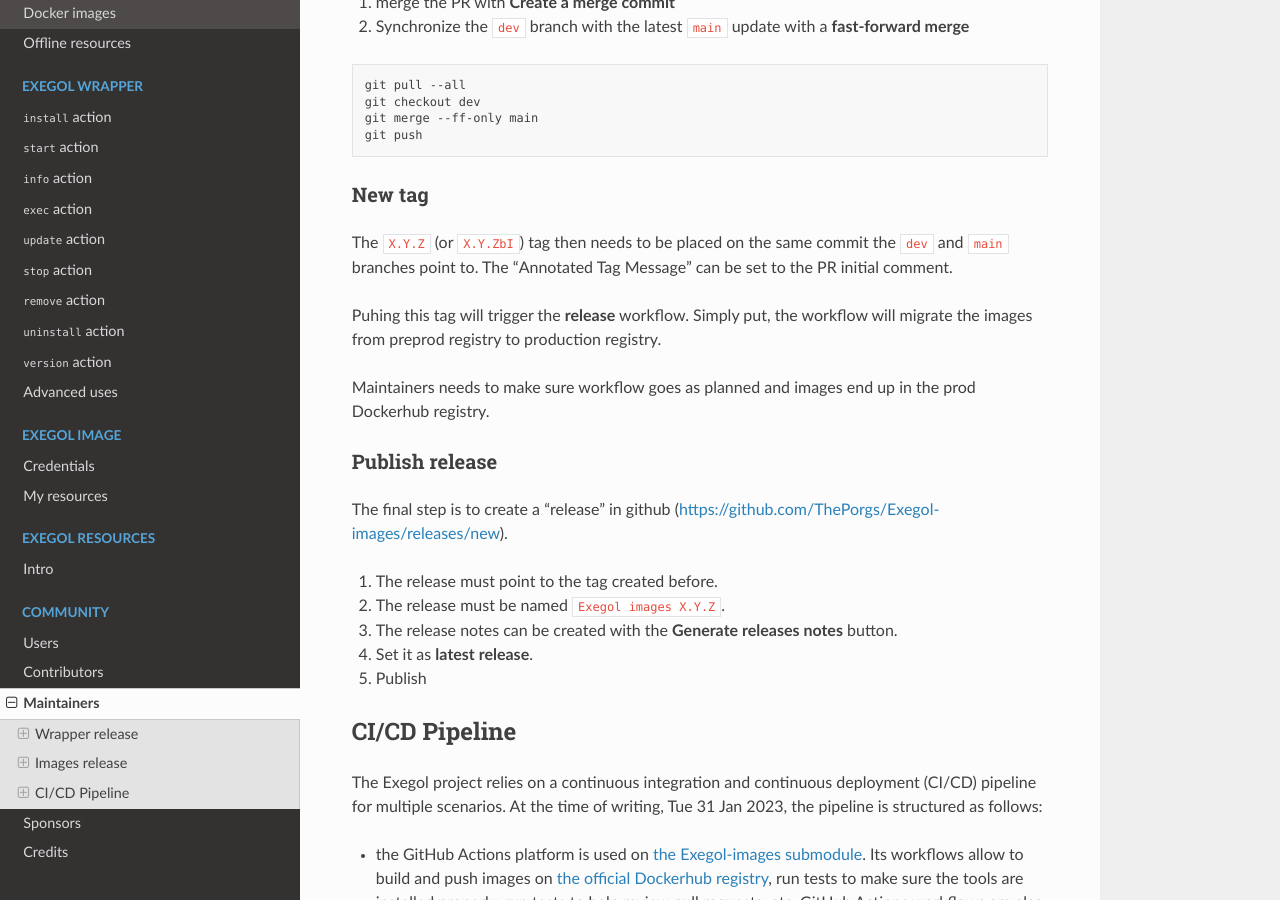
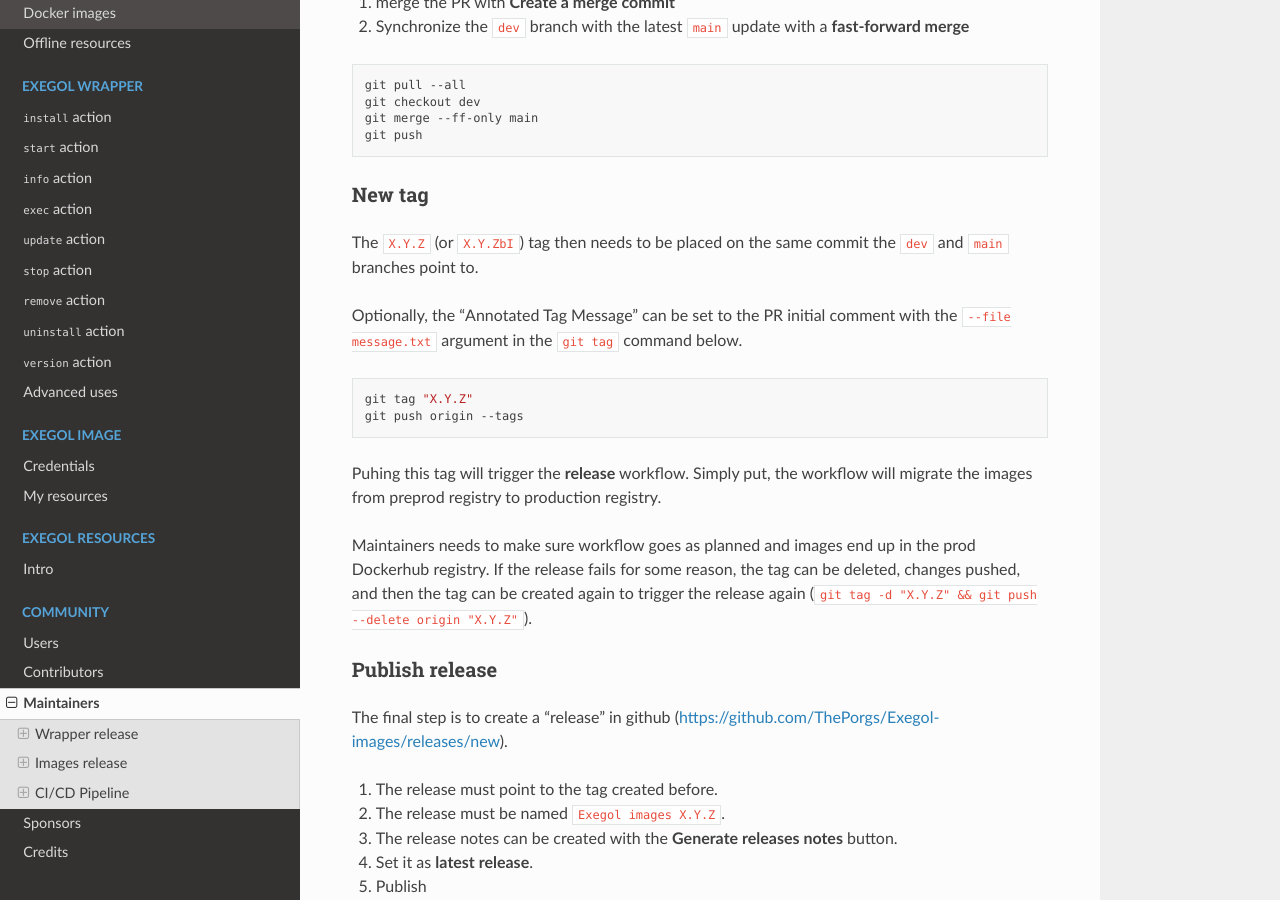
Before and after one commit to ThePorgs/Exegol-docs, a Sphinx documentation site: the page built from source/community/maintainers.rst, in a window 1280 px wide and 900 px high, scrolled down 3250 px. Built offline with Sphinx 7.4.7 and the Read the Docs theme 2.0.0, drawn with Linux system fonts in a browser that asks for light colours.

Commit message:
Adding command for tags

```diff
--- a/source/community/maintainers.rst
+++ b/source/community/maintainers.rst
@@ -141,11 +141,18 @@ Once the PR is approved and ready for merge, it can be merged
 New tag
 -------
 
-The ``X.Y.Z`` (or ``X.Y.ZbI``) tag then needs to be placed on the same commit the ``dev`` and ``main`` branches point to. The "Annotated Tag Message" can be set to the PR initial comment.
+The ``X.Y.Z`` (or ``X.Y.ZbI``) tag then needs to be placed on the same commit the ``dev`` and ``main`` branches point to.
+
+Optionally, the "Annotated Tag Message" can be set to the PR initial comment with the ``--file message.txt`` argument in the ``git tag`` command below.
+
+.. code-block:: bash
+
+    git tag "X.Y.Z"
+    git push origin --tags
 
 Puhing this tag will trigger the **release** workflow. Simply put, the workflow will migrate the images from preprod registry to production registry.
 
-Maintainers needs to make sure workflow goes as planned and images end up in the prod Dockerhub registry.
+Maintainers needs to make sure workflow goes as planned and images end up in the prod Dockerhub registry. If the release fails for some reason, the tag can be deleted, changes pushed, and then the tag can be created again to trigger the release again (``git tag -d "X.Y.Z" && git push --delete origin "X.Y.Z"``).
 
 Publish release
 ---------------
```
